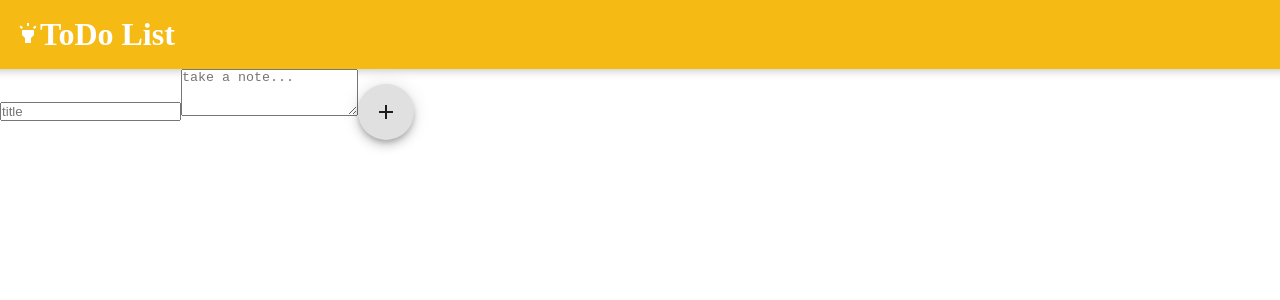
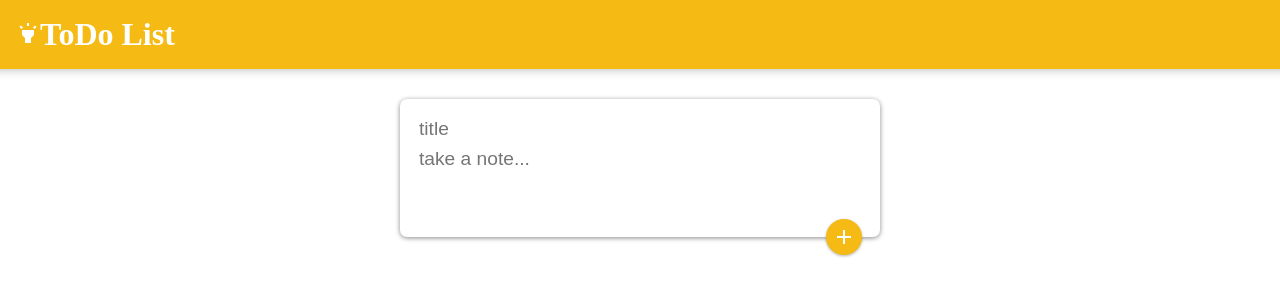
Before and after one commit to animeshkumar7717/react-todo-list, a React (Create React App) app: page / in a window 1280 px wide. Shown: the top 300 px of the page. Built offline with nearby package versions, Linux system fonts and the light colour scheme.

Commit message:
noteCss: implement css in note an title component

```diff
--- a/src/index.css
+++ b/src/index.css
@@ -19,3 +19,37 @@
   color: #fff;
   font-family: 'McLaren', cursive;
 }
+
+form.create-note {
+  position: relative;
+  width: 480px;
+  margin: 30px auto 20px auto;
+  background: #fff;
+  padding: 15px;
+  border-radius: 7px;
+  box-shadow: 0 1px 5px rgb(138, 137, 137);
+}
+form.create-note input,
+form.create-note textarea {
+  width: 100%;
+  border: none;
+  padding: 4px;
+  outline: none;
+  font-size: 1.2em;
+  font-family: inherit;
+  resize: none;
+}
+form.create-note button {
+  position: absolute;
+  right: 18px;
+  bottom: -18px;
+  background: #f5ba13;
+  color: #fff;
+  border: none;
+  border-radius: 50%;
+  width: 36px;
+  height: 36px;
+  box-shadow: 0 1px 3px rgba(0, 0, 0, 0.3);
+  cursor: pointer;
+  outline: none;
+}
```
